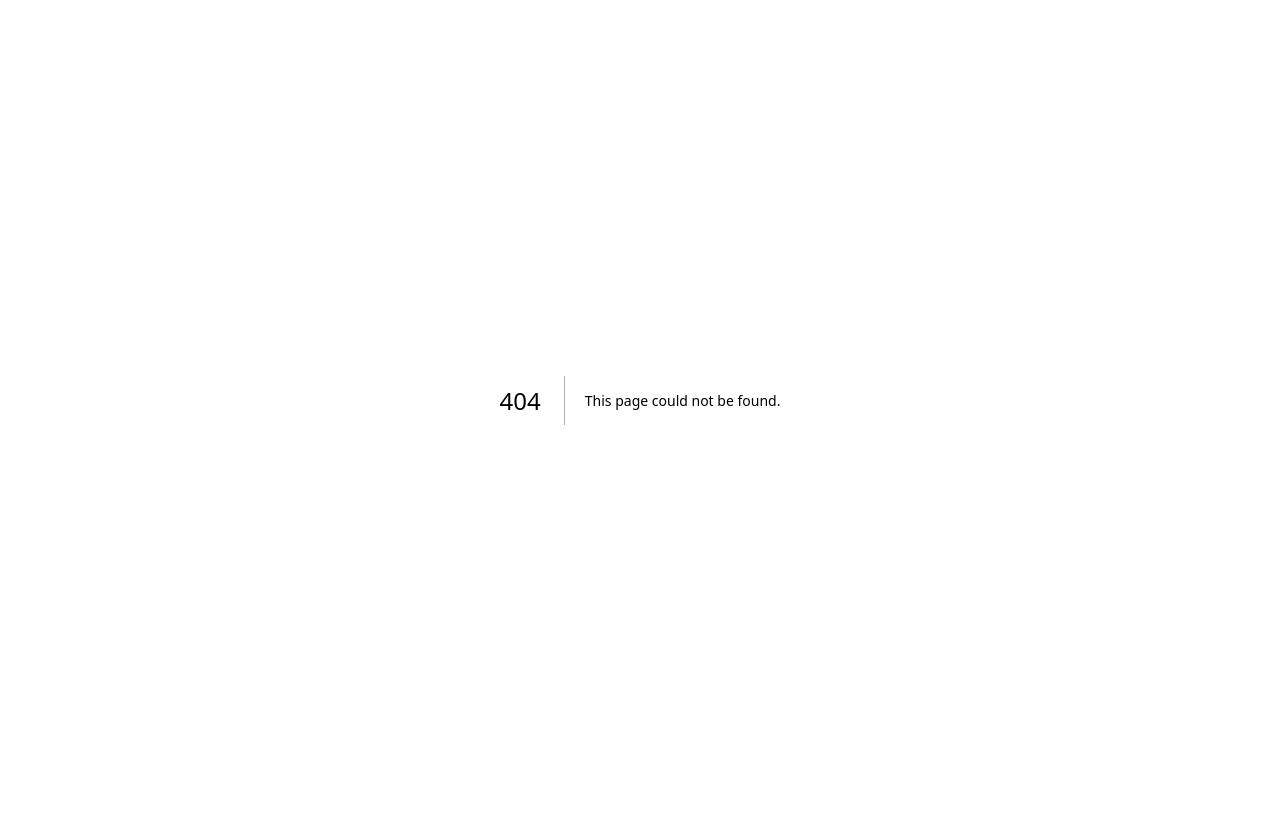
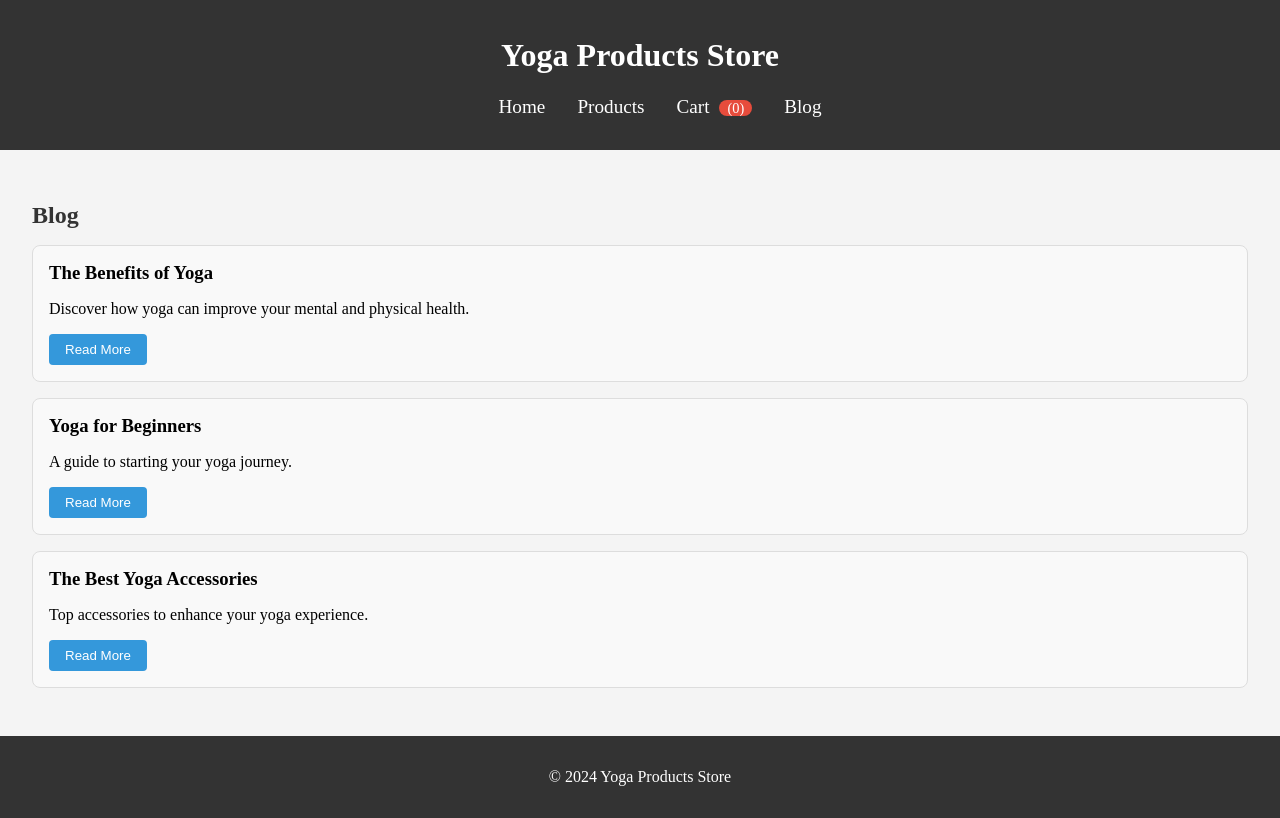
Before and after one commit to bhaveshnegi/Smart-Yoga-Products, a Next.js app in the folder frontend/: page /blogs in a window 1280 px wide. Before the commit this address had no page. Built offline with nearby package versions, Linux system fonts and the light colour scheme.

Commit message:
Add payment and blog

```diff
--- /dev/null
+++ b/frontend/src/app/blogs/page.js
@@ -0,0 +1,25 @@
+"use client";
+
+import Layout from "../components/Layout";
+import blogs from "../../data/blogs";
+import "../../styles/blogs.css";
+import Link from "next/link";
+
+export default function BlogList() {
+  return (
+    <Layout>
+      <div className="blogs-container">
+        <h2>Blog</h2>
+        {blogs.map((blog) => (
+          <div key={blog.id} className="blog-preview">
+            <h3>{blog.title}</h3>
+            <p>{blog.preview}</p>
+            <Link href={`/blogs/${blog.id}`}>
+              <button className="read-more-button">Read More</button>
+            </Link>
+          </div>
+        ))}
+      </div>
+    </Layout>
+  );
+}
--- a/frontend/src/app/components/Layout.js
+++ b/frontend/src/app/components/Layout.js
@@ -24,6 +24,9 @@ export default function Layout({ children }) {
                 Cart <span>({cart.length})</span>
               </Link>
             </li>
+            <li>
+            <Link href="/blogs">Blog</Link>
+            </li>
           </ul>
         </nav>
       </header>
--- /dev/null
+++ b/frontend/src/data/blogs.js
@@ -0,0 +1,25 @@
+const blogs = [
+    {
+      id: 1,
+      title: "The Benefits of Yoga",
+      preview: "Discover how yoga can improve your mental and physical health.",
+      content:
+        "Yoga has numerous benefits, including improving flexibility, building strength, reducing stress, and enhancing mental clarity. It's a holistic approach to wellness that connects body, mind, and spirit.",
+    },
+    {
+      id: 2,
+      title: "Yoga for Beginners",
+      preview: "A guide to starting your yoga journey.",
+      content:
+        "If you're new to yoga, start with basic poses and focus on your breathing. Remember, yoga is about progress, not perfection. Find a comfortable space and dedicate time each day to practice.",
+    },
+    {
+      id: 3,
+      title: "The Best Yoga Accessories",
+      preview: "Top accessories to enhance your yoga experience.",
+      content:
+        "From yoga mats to blocks and straps, having the right accessories can make your practice more enjoyable and effective. Choose eco-friendly options for a sustainable approach.",
+    },
+  ];
+
+  export default blogs;
--- /dev/null
+++ b/frontend/src/styles/blogs.css
@@ -0,0 +1,49 @@
+/* src/styles/blogs.css */
+
+.blogs-container {
+    padding: 2rem;
+  }
+
+  .blogs-container h2 {
+    color: #333;
+    margin-bottom: 1rem;
+  }
+
+  .blog-preview {
+    border: 1px solid #ddd;
+    padding: 1rem;
+    border-radius: 8px;
+    margin-bottom: 1rem;
+    background-color: #f9f9f9;
+  }
+
+  .blog-preview h3 {
+    margin: 0 0 0.5rem 0;
+  }
+
+  .read-more-button {
+    padding: 0.5rem 1rem;
+    background-color: #3498db;
+    color: white;
+    border: none;
+    border-radius: 4px;
+    cursor: pointer;
+  }
+
+  .read-more-button:hover {
+    background-color: #2980b9;
+  }
+
+  .blog-details {
+    padding: 2rem;
+  }
+
+  .blog-details h2 {
+    color: #333;
+    margin-bottom: 1rem;
+  }
+
+  .blog-not-found {
+    text-align: center;
+    padding: 2rem;
+  }
```
Also changed, not shown: frontend/src/app/blogs/[id]/page.js (added, +29 -0 lines), frontend/src/app/cart/page.js (+20 -15 lines), frontend/src/app/payment/page.js (added, +44 -0 lines), frontend/src/styles/cart.css (added, +62 -0 lines), frontend/src/styles/payment.css (added, +33 -0 lines).
